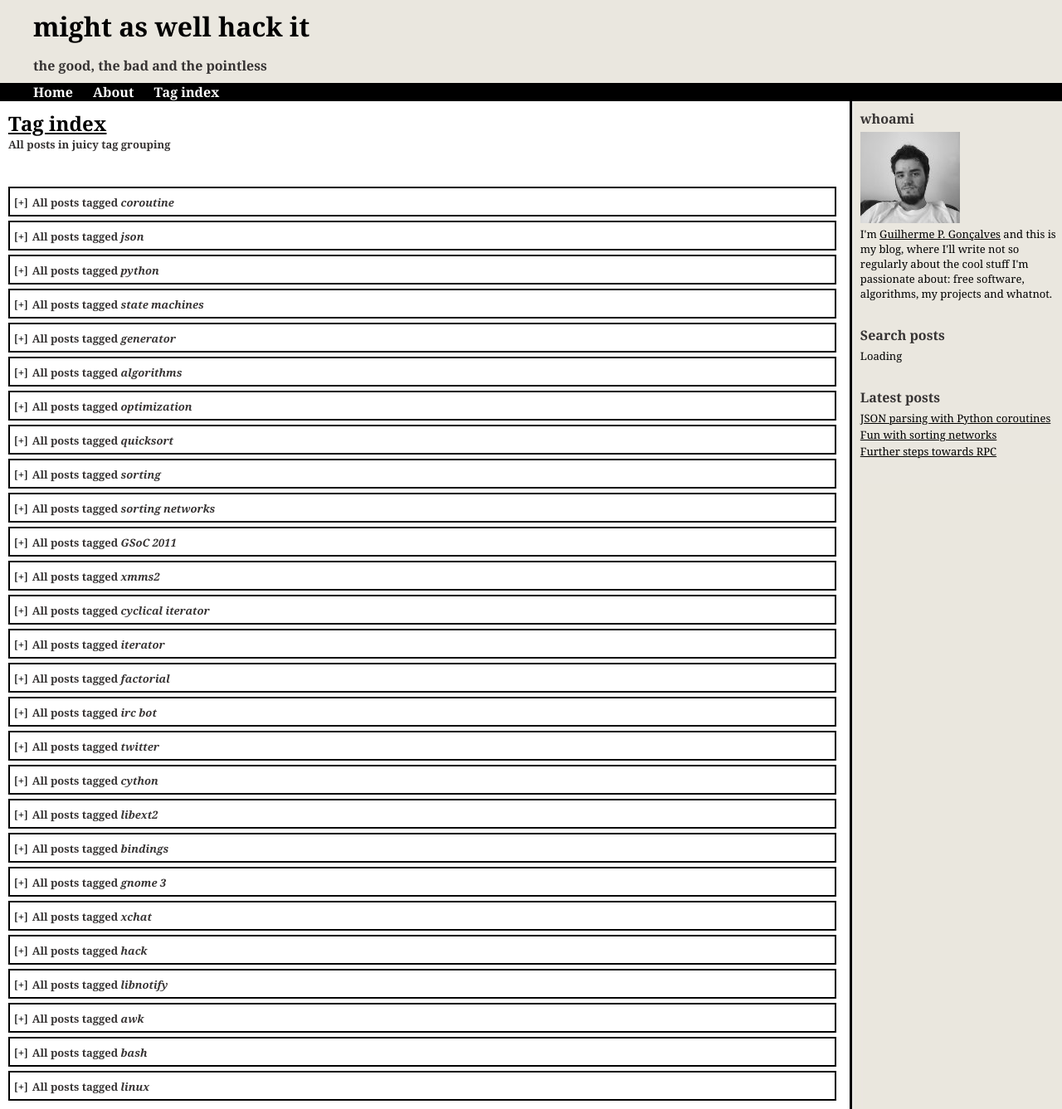
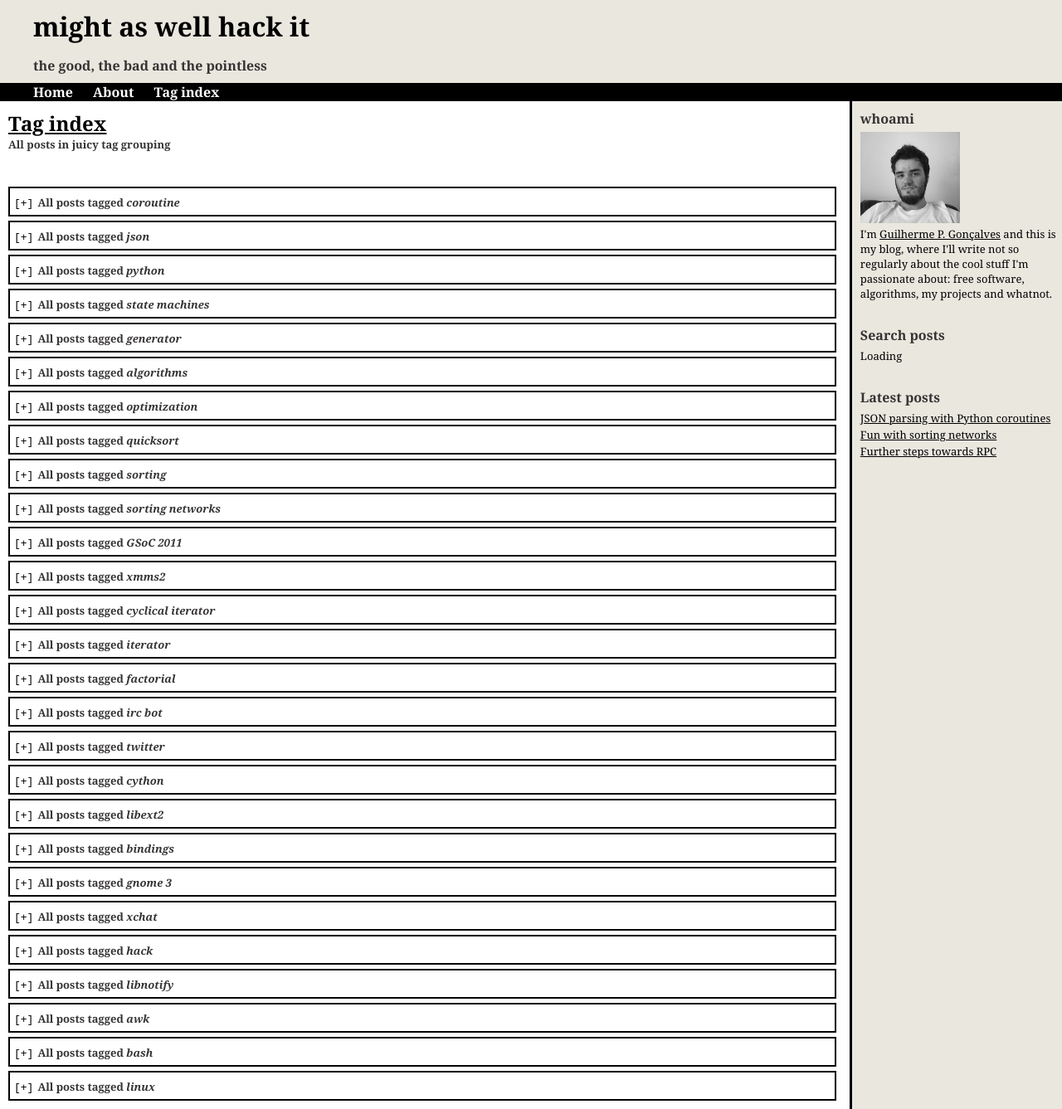
Before and after one commit to eggpi/eggpi.github.com, a Jekyll site: the page built from tags.html, in a window 1280 px wide. Shown: the whole page at 83% size. Built offline with Jekyll 4.4.1, drawn with Linux system fonts in a browser that asks for light colours; nearby versions of some CDN libraries; comment, search, counter and statistics services are not loaded.

Commit message:
Use monospace font of regular size in togglers

```diff
--- a/css/tags.css
+++ b/css/tags.css
@@ -10,7 +10,7 @@
 
 #content .tag-group-toggle {
     cursor: pointer;
-    font-size: small;
+    font-family: monospace;
 }
 
 #content .tag-group-title {
```
